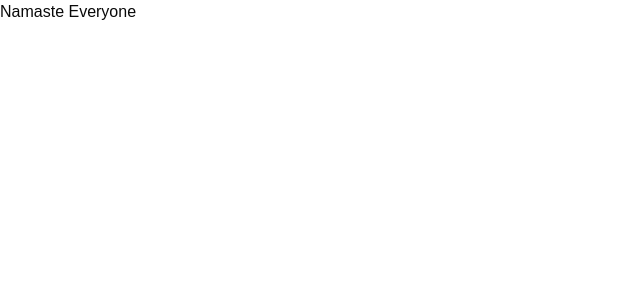
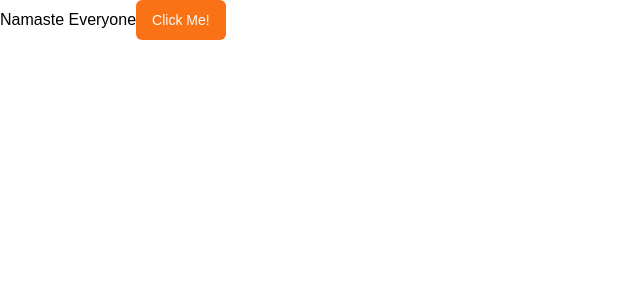
Before and after one commit to akhilr007/dynamite-client-ui, a Next.js app: page / in a window 1280 px wide. Shown: the top 300 px of the page, without its empty margins (0-640 px from the left). Built offline with nearby package versions, Linux system fonts and the light colour scheme.

Commit message:
add shadcn ui theme

```diff
--- a/package.json
+++ b/package.json
@@ -9,6 +9,7 @@
     "lint": "next lint"
   },
   "dependencies": {
+    "@radix-ui/react-slot": "^1.1.0",
     "class-variance-authority": "^0.7.0",
     "clsx": "^2.1.1",
     "lucide-react": "^0.447.0",
--- a/src/app/globals.css
+++ b/src/app/globals.css
@@ -15,51 +15,52 @@
 @layer base {
     :root {
         --background: 0 0% 100%;
-    --foreground: 0 0% 3.9%;
+        --foreground: 20 14.3% 4.1%;
         --card: 0 0% 100%;
-    --card-foreground: 0 0% 3.9%;
+        --card-foreground: 20 14.3% 4.1%;
         --popover: 0 0% 100%;
-    --popover-foreground: 0 0% 3.9%;
-    --primary: 0 0% 9%;
-    --primary-foreground: 0 0% 98%;
-    --secondary: 0 0% 96.1%;
-    --secondary-foreground: 0 0% 9%;
-    --muted: 0 0% 96.1%;
-    --muted-foreground: 0 0% 45.1%;
-    --accent: 0 0% 96.1%;
-    --accent-foreground: 0 0% 9%;
+        --popover-foreground: 20 14.3% 4.1%;
+        --primary: 24.6 95% 53.1%;
+        --primary-foreground: 60 9.1% 97.8%;
+        --secondary: 60 4.8% 95.9%;
+        --secondary-foreground: 24 9.8% 10%;
+        --muted: 60 4.8% 95.9%;
+        --muted-foreground: 25 5.3% 44.7%;
+        --accent: 60 4.8% 95.9%;
+        --accent-foreground: 24 9.8% 10%;
         --destructive: 0 84.2% 60.2%;
-    --destructive-foreground: 0 0% 98%;
-    --border: 0 0% 89.8%;
-    --input: 0 0% 89.8%;
-    --ring: 0 0% 3.9%;
+        --destructive-foreground: 60 9.1% 97.8%;
+        --border: 20 5.9% 90%;
+        --input: 20 5.9% 90%;
+        --ring: 24.6 95% 53.1%;
+        --radius: 0.5rem;
         --chart-1: 12 76% 61%;
         --chart-2: 173 58% 39%;
         --chart-3: 197 37% 24%;
         --chart-4: 43 74% 66%;
         --chart-5: 27 87% 67%;
-    --radius: 0.5rem;
     }
+
     .dark {
-    --background: 0 0% 3.9%;
-    --foreground: 0 0% 98%;
-    --card: 0 0% 3.9%;
-    --card-foreground: 0 0% 98%;
-    --popover: 0 0% 3.9%;
-    --popover-foreground: 0 0% 98%;
-    --primary: 0 0% 98%;
-    --primary-foreground: 0 0% 9%;
-    --secondary: 0 0% 14.9%;
-    --secondary-foreground: 0 0% 98%;
-    --muted: 0 0% 14.9%;
-    --muted-foreground: 0 0% 63.9%;
-    --accent: 0 0% 14.9%;
-    --accent-foreground: 0 0% 98%;
-    --destructive: 0 62.8% 30.6%;
-    --destructive-foreground: 0 0% 98%;
-    --border: 0 0% 14.9%;
-    --input: 0 0% 14.9%;
-    --ring: 0 0% 83.1%;
+        --background: 20 14.3% 4.1%;
+        --foreground: 60 9.1% 97.8%;
+        --card: 20 14.3% 4.1%;
+        --card-foreground: 60 9.1% 97.8%;
+        --popover: 20 14.3% 4.1%;
+        --popover-foreground: 60 9.1% 97.8%;
+        --primary: 20.5 90.2% 48.2%;
+        --primary-foreground: 60 9.1% 97.8%;
+        --secondary: 12 6.5% 15.1%;
+        --secondary-foreground: 60 9.1% 97.8%;
+        --muted: 12 6.5% 15.1%;
+        --muted-foreground: 24 5.4% 63.9%;
+        --accent: 12 6.5% 15.1%;
+        --accent-foreground: 60 9.1% 97.8%;
+        --destructive: 0 72.2% 50.6%;
+        --destructive-foreground: 60 9.1% 97.8%;
+        --border: 12 6.5% 15.1%;
+        --input: 12 6.5% 15.1%;
+        --ring: 20.5 90.2% 48.2%;
         --chart-1: 220 70% 50%;
         --chart-2: 160 60% 45%;
         --chart-3: 30 80% 55%;
@@ -67,12 +68,3 @@
         --chart-5: 340 75% 55%;
     }
 }
-
-@layer base {
-  * {
-    @apply border-border;
-  }
-  body {
-    @apply bg-background text-foreground;
-  }
-}
--- a/src/app/page.tsx
+++ b/src/app/page.tsx
@@ -1,3 +1,10 @@
+import { Button } from "@/components/ui/button";
+
 export default function Home() {
-    return <div className="">Namaste Everyone</div>;
+    return (
+        <div className="">
+            Namaste Everyone
+            <Button>Click Me!</Button>
+        </div>
+    );
 }
--- /dev/null
+++ b/src/components/ui/button.tsx
@@ -0,0 +1,56 @@
+import * as React from "react"
+import { Slot } from "@radix-ui/react-slot"
+import { cva, type VariantProps } from "class-variance-authority"
+
+import { cn } from "@/lib/utils"
+
+const buttonVariants = cva(
+  "inline-flex items-center justify-center whitespace-nowrap rounded-md text-sm font-medium ring-offset-background transition-colors focus-visible:outline-none focus-visible:ring-2 focus-visible:ring-ring focus-visible:ring-offset-2 disabled:pointer-events-none disabled:opacity-50",
+  {
+    variants: {
+      variant: {
+        default: "bg-primary text-primary-foreground hover:bg-primary/90",
+        destructive:
+          "bg-destructive text-destructive-foreground hover:bg-destructive/90",
+        outline:
+          "border border-input bg-background hover:bg-accent hover:text-accent-foreground",
+        secondary:
+          "bg-secondary text-secondary-foreground hover:bg-secondary/80",
+        ghost: "hover:bg-accent hover:text-accent-foreground",
+        link: "text-primary underline-offset-4 hover:underline",
+      },
+      size: {
+        default: "h-10 px-4 py-2",
+        sm: "h-9 rounded-md px-3",
+        lg: "h-11 rounded-md px-8",
+        icon: "h-10 w-10",
+      },
+    },
+    defaultVariants: {
+      variant: "default",
+      size: "default",
+    },
+  }
+)
+
+export interface ButtonProps
+  extends React.ButtonHTMLAttributes<HTMLButtonElement>,
+    VariantProps<typeof buttonVariants> {
+  asChild?: boolean
+}
+
+const Button = React.forwardRef<HTMLButtonElement, ButtonProps>(
+  ({ className, variant, size, asChild = false, ...props }, ref) => {
+    const Comp = asChild ? Slot : "button"
+    return (
+      <Comp
+        className={cn(buttonVariants({ variant, size, className }))}
+        ref={ref}
+        {...props}
+      />
+    )
+  }
+)
+Button.displayName = "Button"
+
+export { Button, buttonVariants }
```
Also changed, not shown: 1 other file (tests, documents, lock files or other folders). Lines whose indentation alone changed are shown as unchanged.
